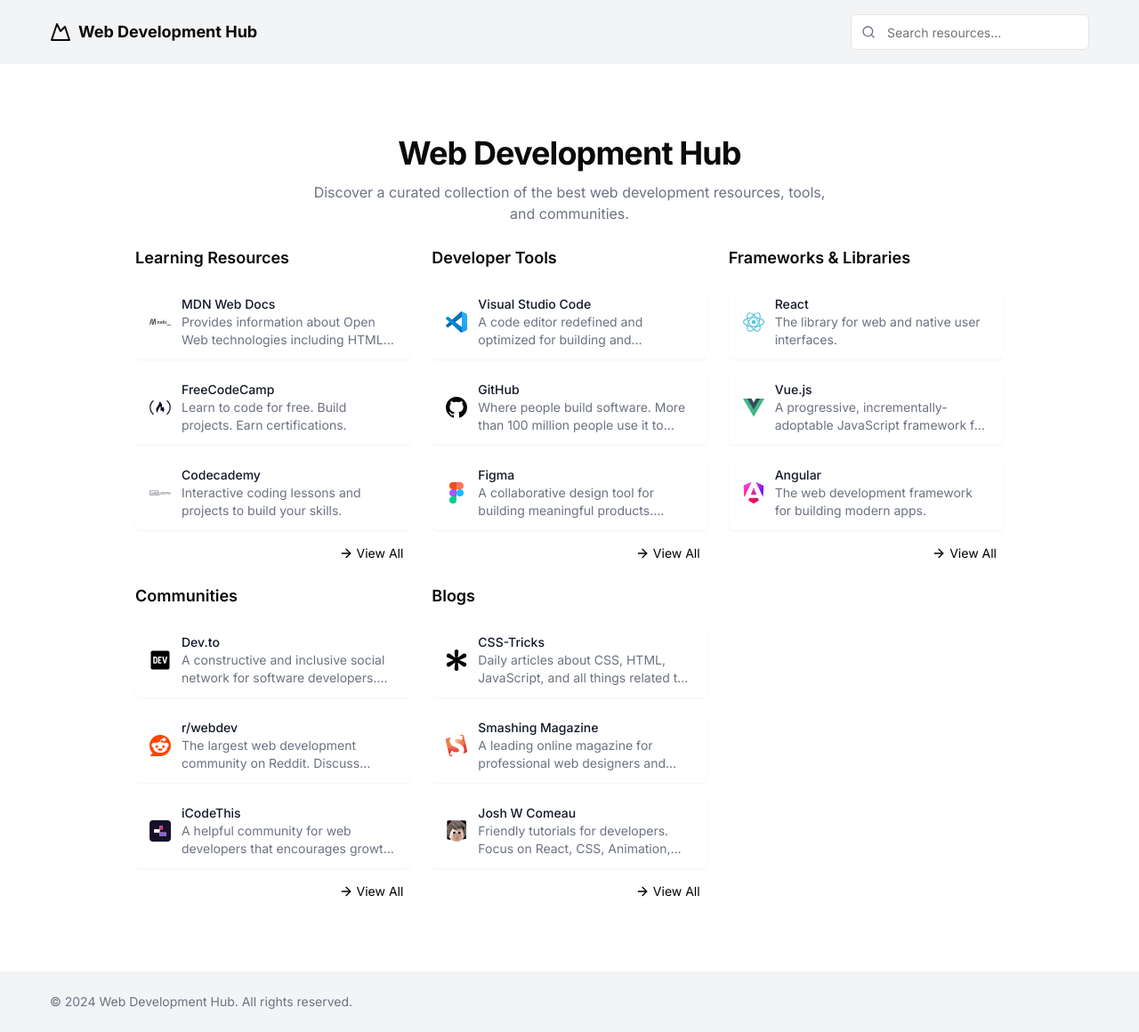
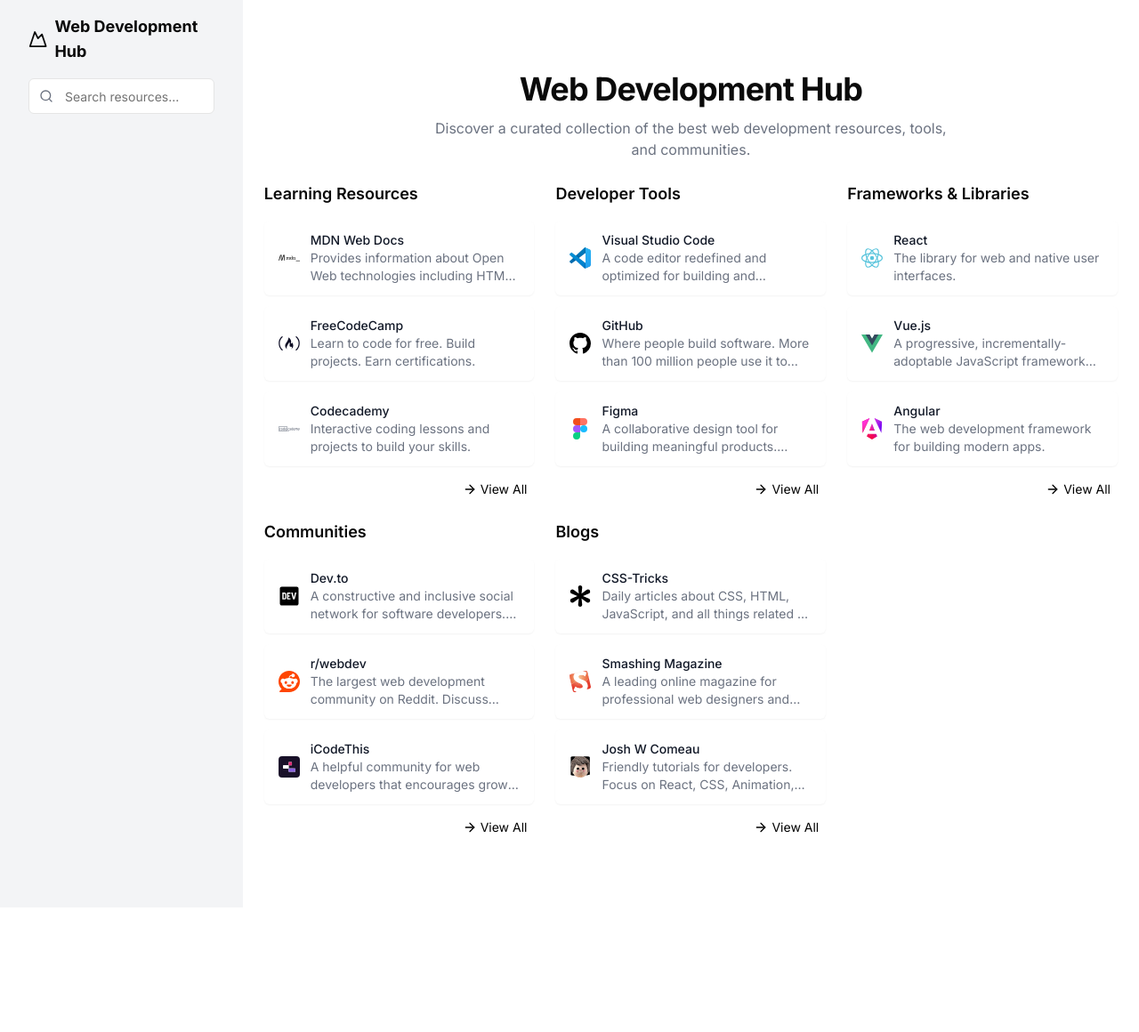
Before and after one commit to jpsanantonio/web-development-hub, a Next.js app: page / in a window 1280 px wide. Shown: the whole page at 89% size. After the commit the page ends 1020 px from the top, so only its background shows below. Built offline with nearby package versions, Linux system fonts and the light colour scheme.

Commit message:
Change Layout

```diff
--- a/app/layout.tsx
+++ b/app/layout.tsx
@@ -1,9 +1,5 @@
 import type { Metadata } from "next";
-import Link from "next/link";
 import { Inter } from "next/font/google";
-import { Input } from "@/components/ui/input";
-import SearchIcon from "@/components/icons/search";
-import MountainIcon from "@/components/icons/mountain";
 import "./globals.css";
 
 const inter = Inter({ subsets: ["latin"] });
@@ -20,35 +16,7 @@ export default function RootLayout({
 }>) {
   return (
     <html lang="en">
-      <body className={inter.className}>
-        <header className="bg-gray-100 dark:bg-gray-800 py-4 px-4 md:px-6">
-          <div className="container mx-auto flex items-center justify-between">
-            <Link className="flex items-center gap-2" href="#">
-              <MountainIcon className="h-6 w-6" />
-              <span className="text-lg font-bold">Web Development Hub</span>
-            </Link>
-            <div className="flex items-center gap-4">
-              <form className="relative">
-                <SearchIcon className="absolute left-3 top-1/2 -translate-y-1/2 h-4 w-4 text-gray-500 dark:text-gray-400" />
-                <Input
-                  className="pl-10 pr-4 py-2 rounded-md bg-white dark:bg-gray-950 dark:text-gray-50 focus:outline-none focus:ring-1 focus:ring-gray-500 dark:focus:ring-gray-300"
-                  placeholder="Search resources..."
-                  type="search"
-                />
-              </form>
-            </div>
-          </div>
-        </header>
-        {children}
-        <footer className="bg-gray-100 dark:bg-gray-800 py-6 px-4 md:px-6">
-          <div className="container mx-auto flex items-center justify-between">
-            <p className="text-sm text-gray-500 dark:text-gray-400">
-              © 2024 Web Development Hub. All rights reserved.
-            </p>
-            <div className="flex items-center gap-4" />
-          </div>
-        </footer>
-      </body>
+      <body className={inter.className}>{children}</body>
     </html>
   );
 }
--- a/app/page.tsx
+++ b/app/page.tsx
@@ -1,5 +1,8 @@
 import Link from "next/link";
-import MdnDocs from "@/components/icons/mdndocs";
+import { Input } from "@/components/ui/input";
+import SearchIcon from "@/components/icons/search";
+import MountainIcon from "@/components/icons/mountain";
+import MdnDocsIcon from "@/components/icons/mdndocs";
 import FreeCodeCampIcon from "@/components/icons/freecodecamp";
 import CodeAcademyIcon from "@/components/icons/codeacademy";
 import VSCodeIcon from "@/components/icons/vscode";
@@ -21,7 +24,7 @@ const sections = [
     title: "Learning Resources",
     links: [
       {
-        icon: MdnDocs,
+        icon: MdnDocsIcon,
         title: "MDN Web Docs",
         href: "https://developer.mozilla.org/",
         description:
@@ -149,7 +152,23 @@ const sections = [
 
 export default function Home() {
   return (
-    <>
+    <div className="flex">
+      <aside className="bg-gray-100 dark:bg-gray-800 py-4 px-8 flex flex-col gap-4">
+        <Link className="flex items-center gap-2" href="#">
+          <MountainIcon className="h-6 w-6" />
+          <span className="text-lg font-bold">Web Development Hub</span>
+        </Link>
+        <div className="flex items-center gap-4">
+          <form className="relative">
+            <SearchIcon className="absolute left-3 top-1/2 -translate-y-1/2 h-4 w-4 text-gray-500 dark:text-gray-400" />
+            <Input
+              className="pl-10 pr-4 py-2 rounded-md bg-white dark:bg-gray-950 dark:text-gray-50 focus:outline-none focus:ring-1 focus:ring-gray-500 dark:focus:ring-gray-300"
+              placeholder="Search resources..."
+              type="search"
+            />
+          </form>
+        </div>
+      </aside>
       <main className="w-full max-w-5xl mx-auto px-4 md:px-6 py-12 md:py-16 lg:py-20">
         <div className="space-y-6">
           <div className="text-center">
@@ -198,6 +217,6 @@ export default function Home() {
           </div>
         </div>
       </main>
-    </>
+    </div>
   );
 }
--- a/components/icons/icodethis.tsx
+++ b/components/icons/icodethis.tsx
@@ -14,7 +14,7 @@ export default function IcodethisIcon(props: ComponentProps<"svg">) {
       x="0px"
       y="0px"
       viewBox="0 0 400 400"
-      enable-background="new 0 0 400 400"
+      enableBackground="new 0 0 400 400"
       xmlSpace="preserve"
     >
       <path
--- a/components/icons/joshwcomeau.tsx
+++ b/components/icons/joshwcomeau.tsx
@@ -14,7 +14,7 @@ export default function JoshWComeauIcon(props: ComponentProps<"svg">) {
       x="0px"
       y="0px"
       viewBox="0 0 170 170"
-      enable-background="new 0 0 170 170"
+      enableBackground="new 0 0 170 170"
       xmlSpace="preserve"
     >
       <path
```
